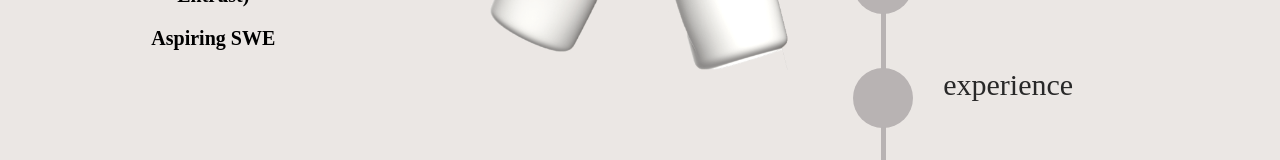
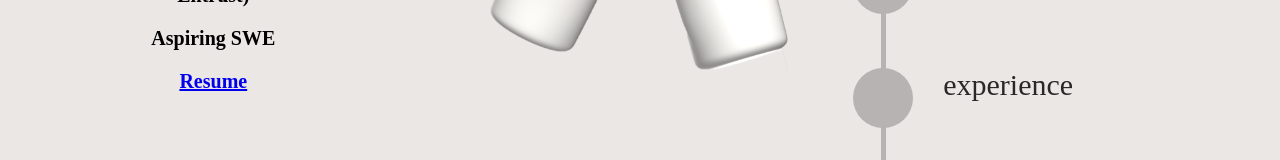
Before and after one commit to jasonntruong/jasonntruong.github.io, a React (Create React App) app: page /#/ in a window 1280 px wide. Shown: the part 454-614 px from the top of the page. Built offline with nearby package versions, Linux system fonts and the light colour scheme; a web font is replaced by a local one.

Commit message:
add resume to homepage

```diff
--- a/src/App.tsx
+++ b/src/App.tsx
@@ -14,7 +14,6 @@ import Projects from "./Pages/Projects.tsx";
 import email from "./imgs/email.png";
 import github from "./imgs/github.png";
 import linkedin from "./imgs/linkedin.png";
-import resume from "./resume.pdf";
 
 function App() {
   const [selected, setSelected] = useState("");
--- a/src/Pages/Home.tsx
+++ b/src/Pages/Home.tsx
@@ -5,6 +5,7 @@ import Hands from "../Hands.tsx";
 import NavBar from "../NavBar/NavBar.tsx";
 import React from "react";
 import globe from "../imgs/globe.webp";
+import resume from "../resume.pdf";
 
 interface Props {
   hovering: string;
@@ -19,6 +20,11 @@ function Home(props: Props) {
       <p className="desc">Fourth Year CS @ TMU</p>
       <p className="desc">Software Dev Intern @ GetQuorum (ex. TD, Entrust)</p>
       <p className="desc">Aspiring SWE</p>
+      <p className="desc">
+        <a href={resume} target="_blank" rel="noopener noreferrer">
+          Resume
+        </a>
+      </p>
     </>
   );
 
```
